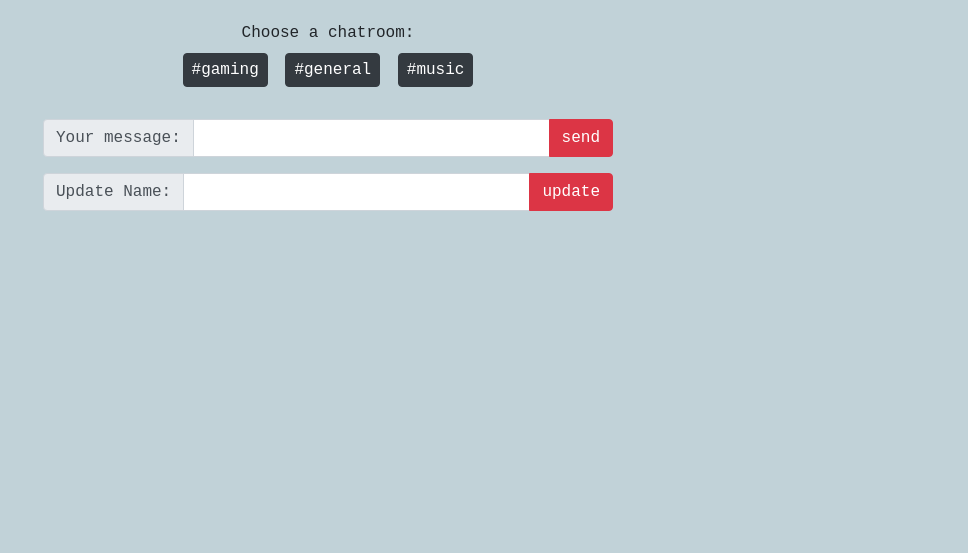
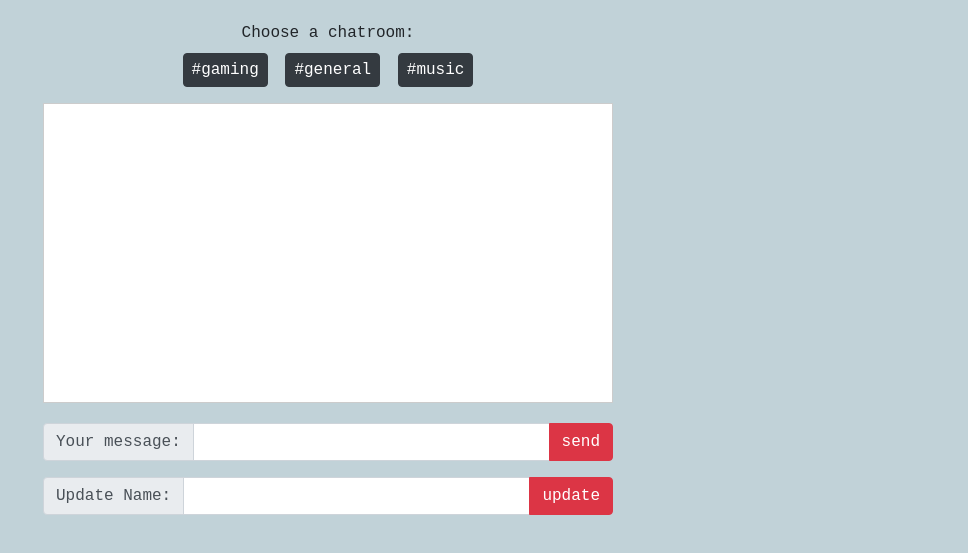
Before and after one commit to tonimous/chatRoom, a plain HTML site: page index.html in a window 1280 px wide. Shown: the part 75-628 px from the top of the page, without its empty margins (312-1280 px from the left). Drawn offline with nearby package versions, Linux system fonts and the light colour scheme; no server answers.

Commit message:
create a chat window to make visible only part of the inputs

```diff
--- a/scrips/ui.js
+++ b/scrips/ui.js
@@ -3,12 +3,12 @@ class ChatUI {
     this.list = list;
   }
   clear() {
-        this.list.innerHTML = '';
+    this.list.innerHTML = "";
   }
   render(data) {
-        const when = dateFns.distanceInWordsToNow(
-            data.created_at.toDate(), { addSuffix: true }
-        )
+    const when = dateFns.distanceInWordsToNow(data.created_at.toDate(), {
+      addSuffix: true,
+    });
     const html = `
         <li class='list-group-item'>
         <span class='username'>${data.username}</span>
--- a/style.css
+++ b/style.css
@@ -46,3 +46,12 @@ hr {
   color: #c96e1e;
   font-style: italic;
 }
+
+.chat-window {
+  height: 300px;
+  overflow-y: auto;
+  border: 1px solid #ccc;
+  padding: 10px;
+  background-color: white;
+  margin-bottom: 20px;
+}
```
Lines whose indentation alone changed are shown as unchanged.
